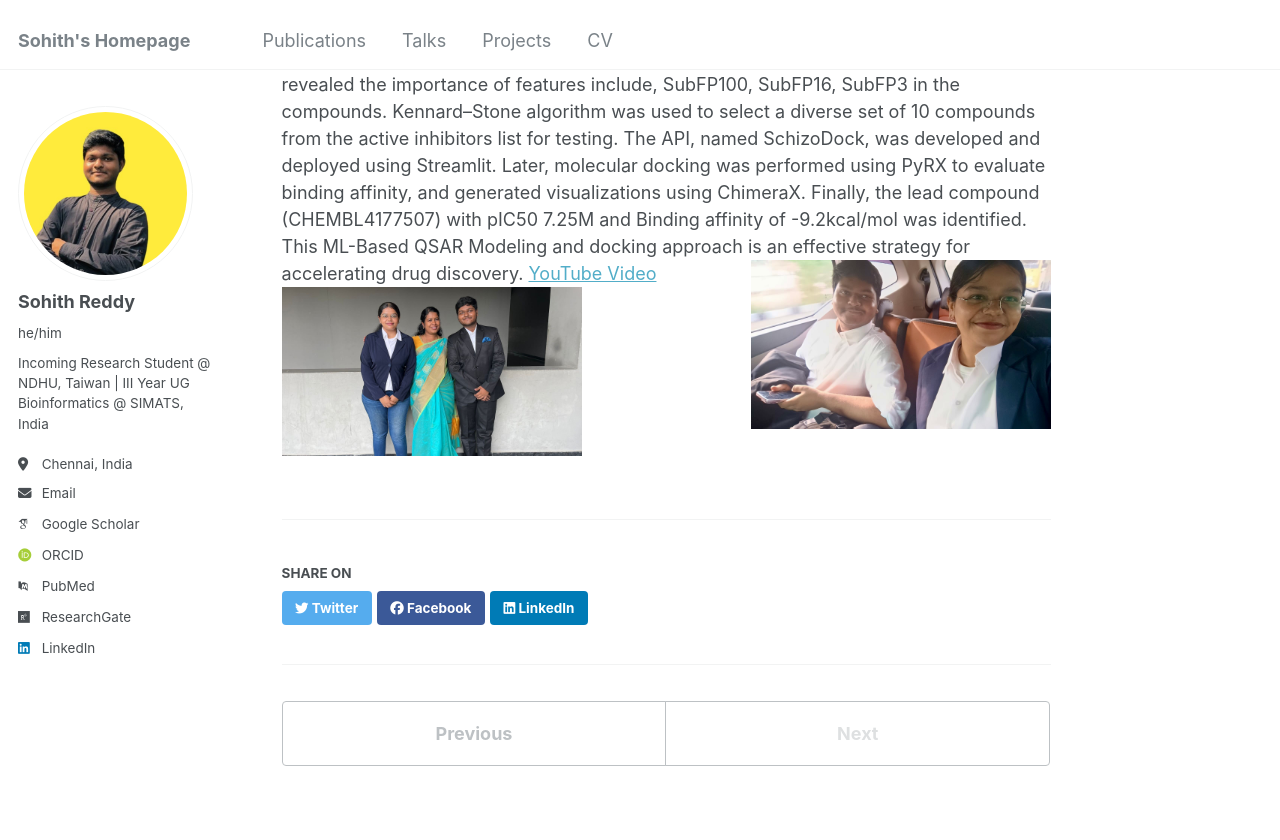
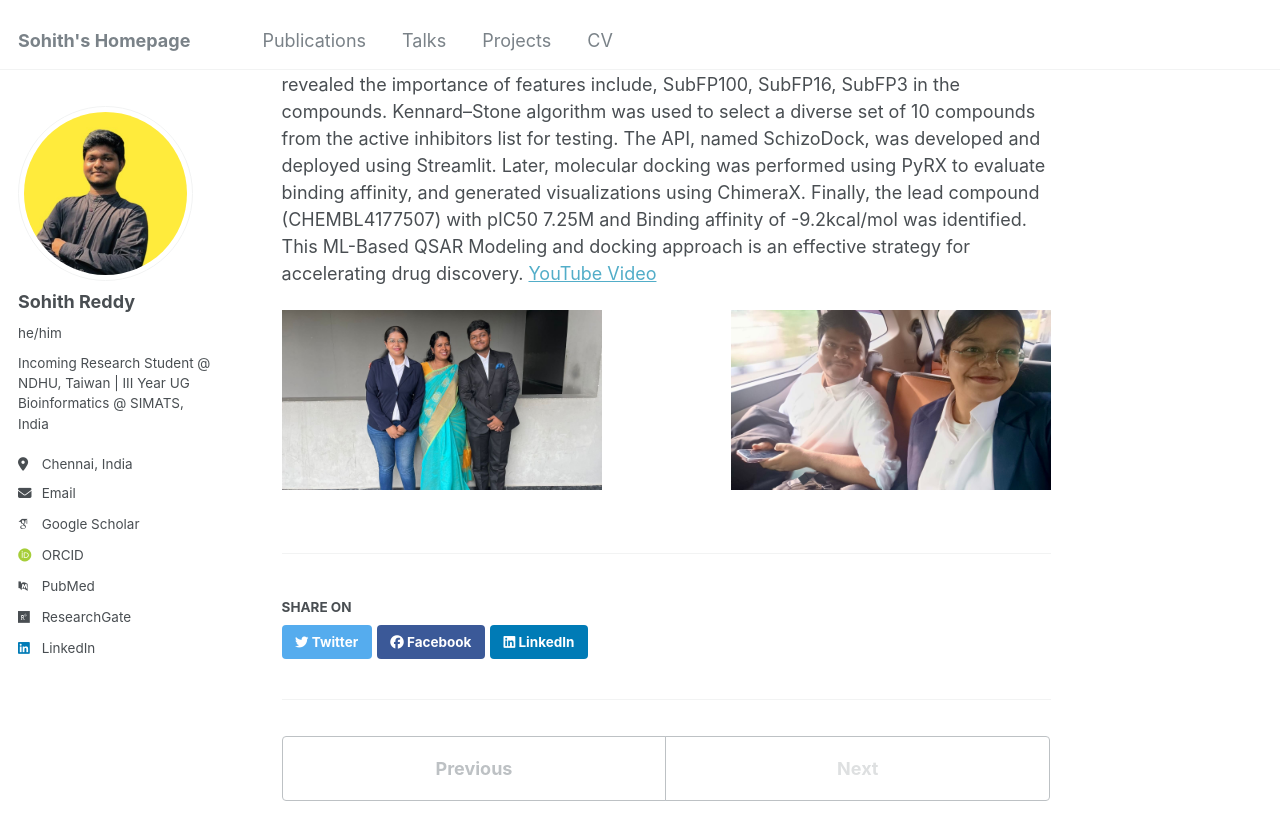
Before and after one commit to sohithpydev/sohith, a Jekyll site: the page built from _talks/2024-10-26.md, in a window 1280 px wide and 900 px high, scrolled down 566 px. Shown: the top 840 px of the window. Built offline with Jekyll 4.4.1, drawn with Linux system fonts in a browser that asks for light colours; some web fonts are replaced.

Commit message:
Update 2024-10-26.md

```diff
--- a/_talks/2024-10-26.md
+++ b/_talks/2024-10-26.md
@@ -18,5 +18,7 @@ models building and comparison using LazyPredict. The Random Forest Regressor ac
 used to select a diverse set of 10 compounds from the active inhibitors list for testing. The API, named SchizoDock, was developed and deployed using Streamlit. Later, molecular docking
 was performed using PyRX to evaluate binding affinity, and generated visualizations using ChimeraX. Finally, the lead compound (CHEMBL4177507) with pIC50 7.25M and Binding affinity of
 -9.2kcal/mol was identified. This ML-Based QSAR Modeling and docking approach is an effective strategy for accelerating drug discovery. [YouTube Video](https://youtu.be/09Dlv35-YXc)
-![conf](/sohith/images/kasthuri_sohith_2.jpg){: .align-right width="300px"}
-![conf2](/sohith/images/sugapriya.jpg){: .align-left width="300px"}
+
+![conf](/sohith/images/kasthuri_sohith_2.jpg){: .align-right width="320px"}
+
+![conf2](/sohith/images/sugapriya.jpg){: .align-left width="320px"}
```
